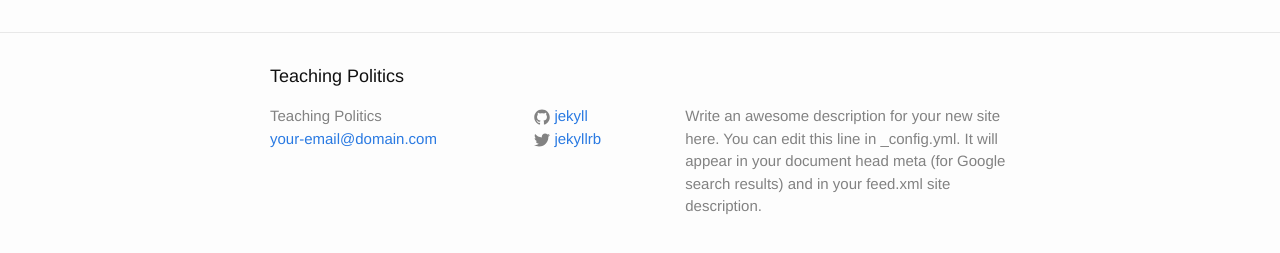
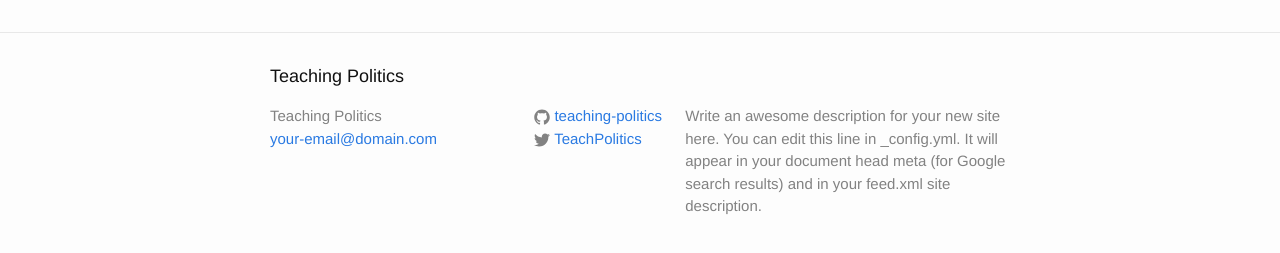
Before and after one commit to teaching-politics/teaching-politics.github.io, a Jekyll site: the page built from index.html, in a window 1280 px wide. Shown: the part 264-517 px from the top of the page. Built offline with Jekyll 4.4.1, drawn with Linux system fonts in a browser that asks for light colours.

Commit message:
Update _config.yml

```diff
--- a/_config.yml
+++ b/_config.yml
@@ -10,8 +10,8 @@ description: > # this means to ignore newlines until "baseurl:"
 
 # baseurl: "" # the subpath of your site, e.g. /blog/
 # url: "http://yourdomain.com" # the base hostname & protocol for your site
-twitter_username: jekyllrb
-github_username:  jekyll
+twitter_username: TeachPolitics
+github_username:  teaching-politics
 
 # Build settings
 # markdown: kramdown
```
